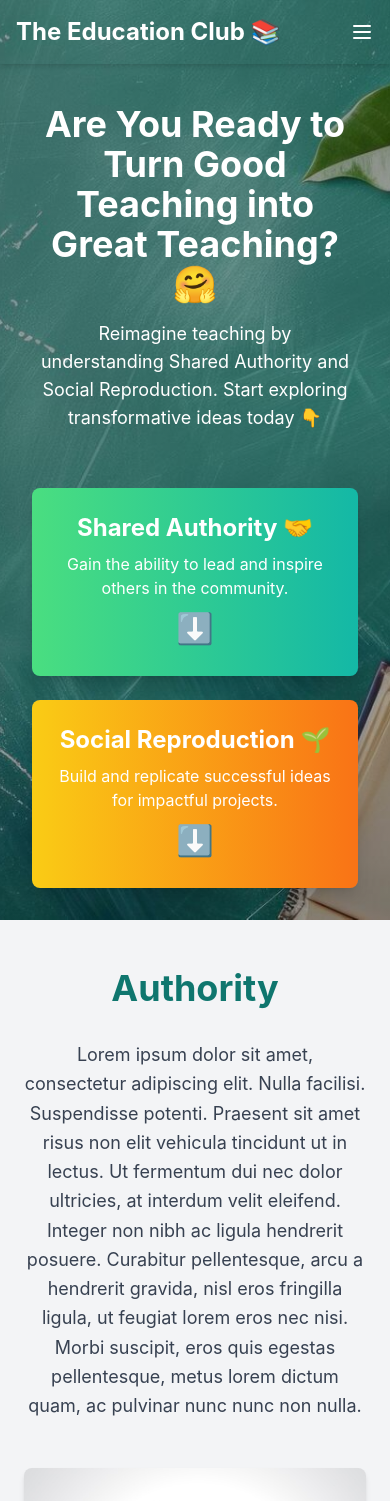
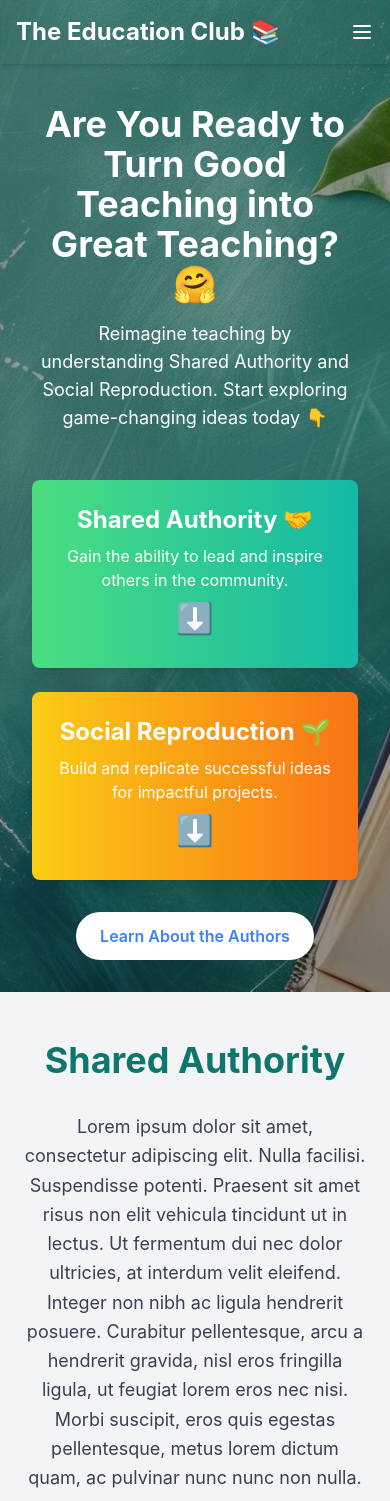
Before and after one commit to xgill15x/education-blog, a React (Create React App) app: page / in a window 390 px wide. Shown: the top 1501 px of the page. Built offline with nearby package versions, Linux system fonts and the light colour scheme.

Commit message:
Added about me section

```diff
--- a/src/App.js
+++ b/src/App.js
@@ -5,6 +5,7 @@ import Hero from "./components/Hero";
 import Authority from "./components/Authority";
 import Reproduction from "./components/Reproduction";
 import Resources from "./components/Resources";
+import About from "./components/About";
 import Footer from "./components/Footer";
 import ScrollToTopButton from "./components/ScrollToTopButton";
 import BackgroundImage from "./images/classroom-background.jpg";
@@ -24,6 +25,7 @@ function App() {
       <Authority />
       <Reproduction />
       <Resources />
+      <About />
       <Footer />
       <ScrollToTopButton />
     </div>
--- /dev/null
+++ b/src/components/About.jsx
@@ -0,0 +1,44 @@
+import React from "react";
+
+const About = () => {
+  const authors = [
+    {
+      name: "Jason Gill",
+      bio: "Computer Scientist and Student",
+      image: "../images/jason.jpg",
+    },
+    {
+      name: "Hoang Nguyen",
+      bio: "Computer Scientist and Student",
+      image: "../images/hoang.jpg",
+    },
+  ];
+
+  return (
+    <section id="about" className="w-full bg-gray-100 py-12">
+      <div className="max-w-6xl mx-auto px-4 md:px-8 text-center">
+        <h2 className="text-4xl font-bold text-teal-700 mb-8">About Us</h2>
+        <div className="grid grid-cols-1 md:grid-cols-2 gap-8">
+          {authors.map((author, index) => (
+            <div
+              key={index}
+              className="bg-white rounded-lg shadow-md p-6 flex flex-col items-center"
+            >
+              <img
+                src={author.image}
+                alt={author.name}
+                className="w-32 h-32 rounded-full shadow-lg mb-4 object-cover"
+              />
+              <h3 className="text-2xl font-semibold text-teal-600 mb-2">
+                {author.name}
+              </h3>
+              <p className="text-gray-700 text-center">{author.bio}</p>
+            </div>
+          ))}
+        </div>
+      </div>
+    </section>
+  );
+};
+
+export default About;
--- a/src/components/Authority.jsx
+++ b/src/components/Authority.jsx
@@ -8,7 +8,9 @@ const Authority = () => {
       className="min-h-screen w-full bg-gray-100 px-6 py-12 text-center md:text-left"
     >
       <div className="max-w-6xl mx-auto">
-        <h2 className="text-4xl font-bold text-teal-700 mb-8">Authority</h2>
+        <h2 className="text-4xl font-bold text-teal-700 mb-8">
+          Shared Authority
+        </h2>
 
         <div className="grid grid-cols-1 md:grid-cols-2 gap-12 items-center mb-16">
           <div>
--- a/src/components/Footer.jsx
+++ b/src/components/Footer.jsx
@@ -3,7 +3,7 @@ const Footer = () => {
     <footer className="bg-gradient-to-r from-teal-700 via-teal-600 to-teal-500 text-gray-200 py-4">
       <div className="container mx-auto text-center">
         <p className="text-sm">
-          © {new Date().getFullYear()} Educator's Blog. All rights reserved.
+          © {new Date().getFullYear()} Jason and Hoang. All rights reserved.
         </p>
         <p className="text-sm">
           <a href="/privacy" className="hover:underline">
--- a/src/components/Header.jsx
+++ b/src/components/Header.jsx
@@ -93,14 +93,6 @@ const Header = () => {
                 About
               </button>
             </li>
-            <li>
-              <button
-                className="hover:text-gray-200"
-                onClick={() => scrollToSection("contact")}
-              >
-                Contact
-              </button>
-            </li>
           </ul>
         </nav>
       </div>
--- a/src/components/Hero.jsx
+++ b/src/components/Hero.jsx
@@ -4,24 +4,21 @@ import Card from "./Card";
 const Hero = () => {
   return (
     <section className="bg-cover bg-center bg-no-repeat text-white min-h-screen w-full flex flex-col justify-center items-center text-center px-4">
-      <div className="p-6  w-full max-w-3xl mt-4">
+      <div className="p-6 w-full max-w-3xl mt-4">
         <h2 className="text-4xl font-bold mb-4">
           Are You Ready to Turn Good Teaching into Great Teaching? 🤗
         </h2>
         <p className="text-lg">
           Reimagine teaching by understanding Shared Authority and Social
-          Reproduction. Start exploring transformative ideas today 👇
+          Reproduction. Start exploring game-changing ideas today 👇
         </p>
       </div>
 
-      <div className="grid grid-cols-1 sm:grid-cols-2 gap-6 mt-8 mb-8 px-4 max-w-6xl w-full">
+      <div className="grid grid-cols-1 sm:grid-cols-2 gap-6 mt-6 mb-8 px-4 max-w-6xl w-full">
         <Card
           title="Shared Authority 🤝"
           description="Gain the ability to lead and inspire others in the community."
           gradient="bg-gradient-to-r from-green-400 to-teal-500"
-          bg-gradient-to-r
-          from-green-400
-          to-teal-500
           onClick={() => {
             document
               .getElementById("authority")
@@ -39,6 +36,20 @@ const Hero = () => {
           }}
         />
       </div>
+      <div className="mb-8 flex flex-col sm:flex-row space-y-4 sm:space-y-0 sm:space-x-4 justify-center">
+        <a
+          href="#about"
+          className="bg-white text-blue-500 px-6 py-3 rounded-full font-semibold hover:bg-blue-100 transition duration-200"
+          onClick={(e) => {
+            e.preventDefault();
+            document
+              .getElementById("about")
+              .scrollIntoView({ behavior: "smooth" });
+          }}
+        >
+          Learn About the Authors
+        </a>
+      </div>
     </section>
   );
 };
--- a/src/components/Reproduction.jsx
+++ b/src/components/Reproduction.jsx
@@ -8,7 +8,9 @@ const Reproduction = () => {
       className="min-h-screen w-full bg-gray-100 px-6 py-12 text-center md:text-left"
     >
       <div className="max-w-6xl mx-auto">
-        <h2 className="text-4xl font-bold text-teal-700 mb-8">Reproduction</h2>
+        <h2 className="text-4xl font-bold text-teal-700 mb-8">
+          Social Reproduction
+        </h2>
 
         <div className="grid grid-cols-1 md:grid-cols-2 gap-12 items-center mb-16">
           <div>
```
